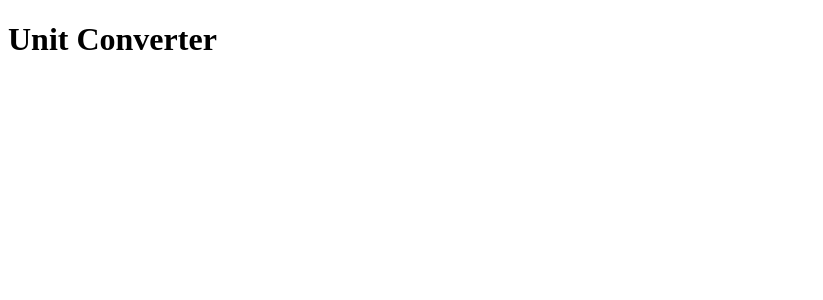
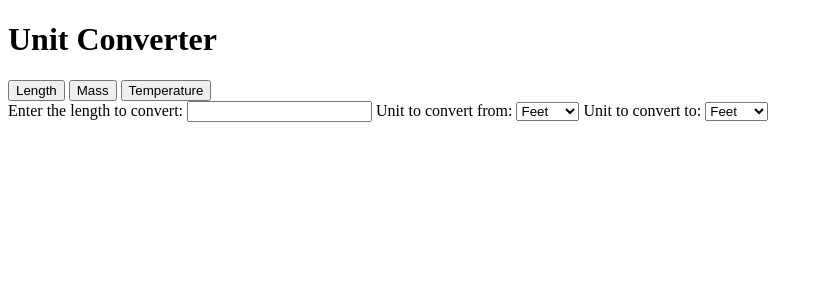
Before and after one commit to PaxUltra/web-unit-converter, a Flask app: page / in a window 1280 px wide. Shown: the top 300 px of the page, without its empty margins (0-823 px from the left). Run offline with Flask 3, Linux system fonts and the light colour scheme.

Commit message:
Add forms to index page, and create styles.css.

```diff
--- /dev/null
+++ b/static/styles.css
@@ -0,0 +1,3 @@
+.hidden {
+    display: none;
+}
--- a/templates/index.html
+++ b/templates/index.html
@@ -4,11 +4,77 @@
 <head>
   <meta charset="UTF-8">
   <meta name="viewport" content="width=device-width, initial-scale=1.0">
+
+  <link rel="stylesheet" href="{{ url_for('static', filename='styles.css') }}">
+
   <title>Unit Converter</title>
 </head>
 
 <body>
   <h1>Unit Converter</h1>
+
+  <div id="nav-bar">
+    <button id="length-button" class="unit-button">Length</button>
+    <button id="mass-button" class="unit-button">Mass</button>
+    <button id="temp-button" class="unit-button">Temperature</button>
+  </div>
+
+  <div id="length-form" class="unit-form">
+    <form action="#">
+      <label for="length">Enter the length to convert:</label>
+      <input type="text" id="length" name="length">
+
+      <label for="len-from">Unit to convert from:</label>
+      <select name="len-from" id="len-from">
+        <option value="ft">Feet</option>
+        <option value="m">Meters</option>
+      </select>
+
+      <label for="len-to">Unit to convert to:</label>
+      <select name="len-to" id="len-to">
+        <option value="ft">Feet</option>
+        <option value="m">Meters</option>
+      </select>
+    </form>
+  </div>
+
+  <div id="mass-form" class="unit-form hidden">
+    <form action="#">
+      <label for="mass">Enter the mass to convert:</label>
+      <input type="text" id="mass" name="mass">
+
+      <label for="mass-from">Unit to convert from:</label>
+      <select name="mass-from" id="mass-from">
+        <option value="lbs">Pounds</option>
+        <option value="kg">Kilograms</option>
+      </select>
+
+      <label for="mass-to">Unit to convert to:</label>
+      <select name="mass-to" id="mass-to">
+        <option value="lbs">Pounds</option>
+        <option value="kg">Kilograms</option>
+      </select>
+    </form>
+  </div>
+
+  <div id="temp-form" class="unit-form hidden">
+    <form action="#">
+      <label for="temp">Enter the temperature to convert:</label>
+      <input type="text" id="temp" name="temp">
+
+      <label for="temp-from">Unit to convert from:</label>
+      <select name="temp-from" id="temp-from">
+        <option value="f">Farenheit</option>
+        <option value="c">Celsius</option>
+      </select>
+
+      <label for="temp-to">Unit to convert to:</label>
+      <select name="temp-to" id="temp-to">
+        <option value="f">Farenheit</option>
+        <option value="c">Celsius</option>
+      </select>
+    </form>
+  </div>
 </body>
 
 </html>
```
